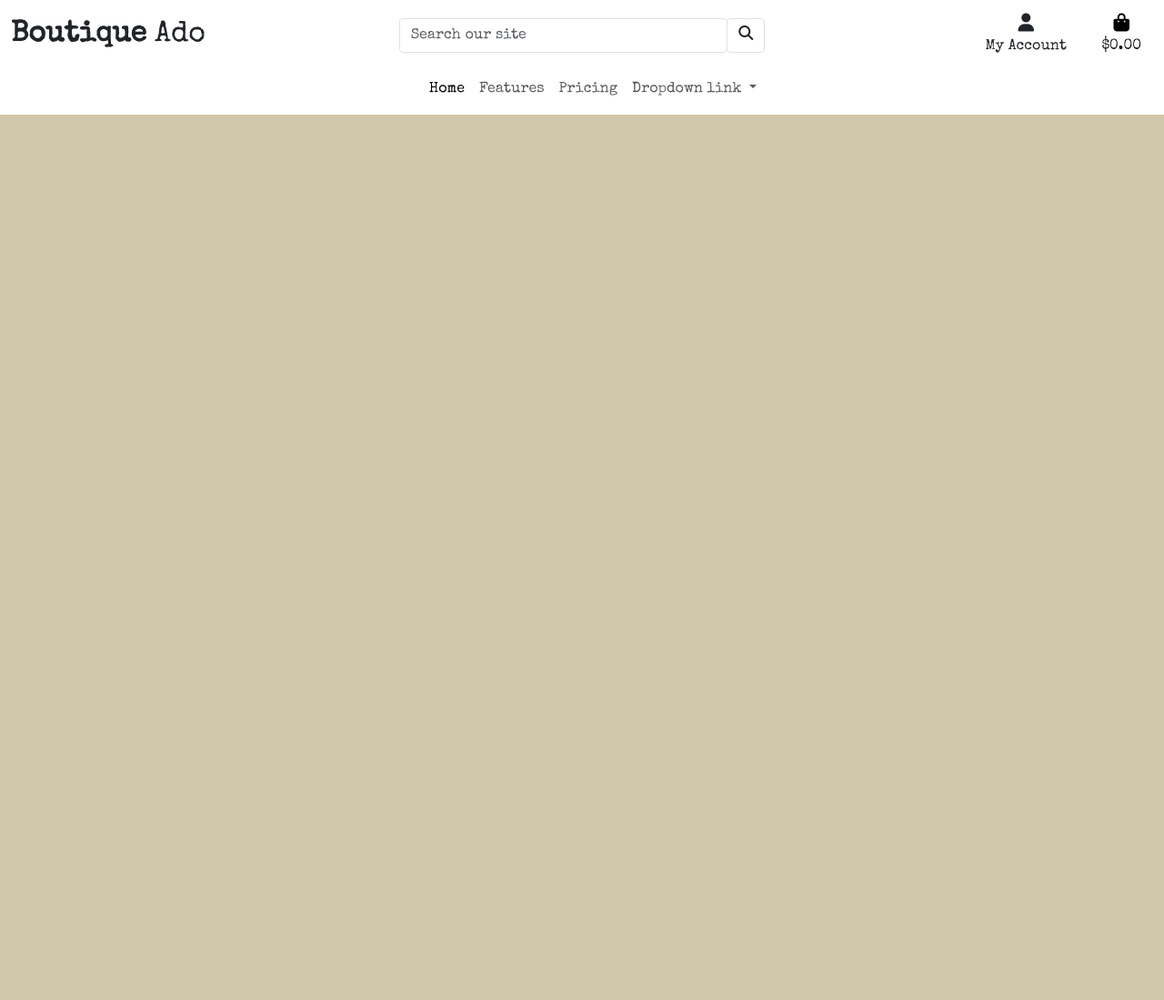
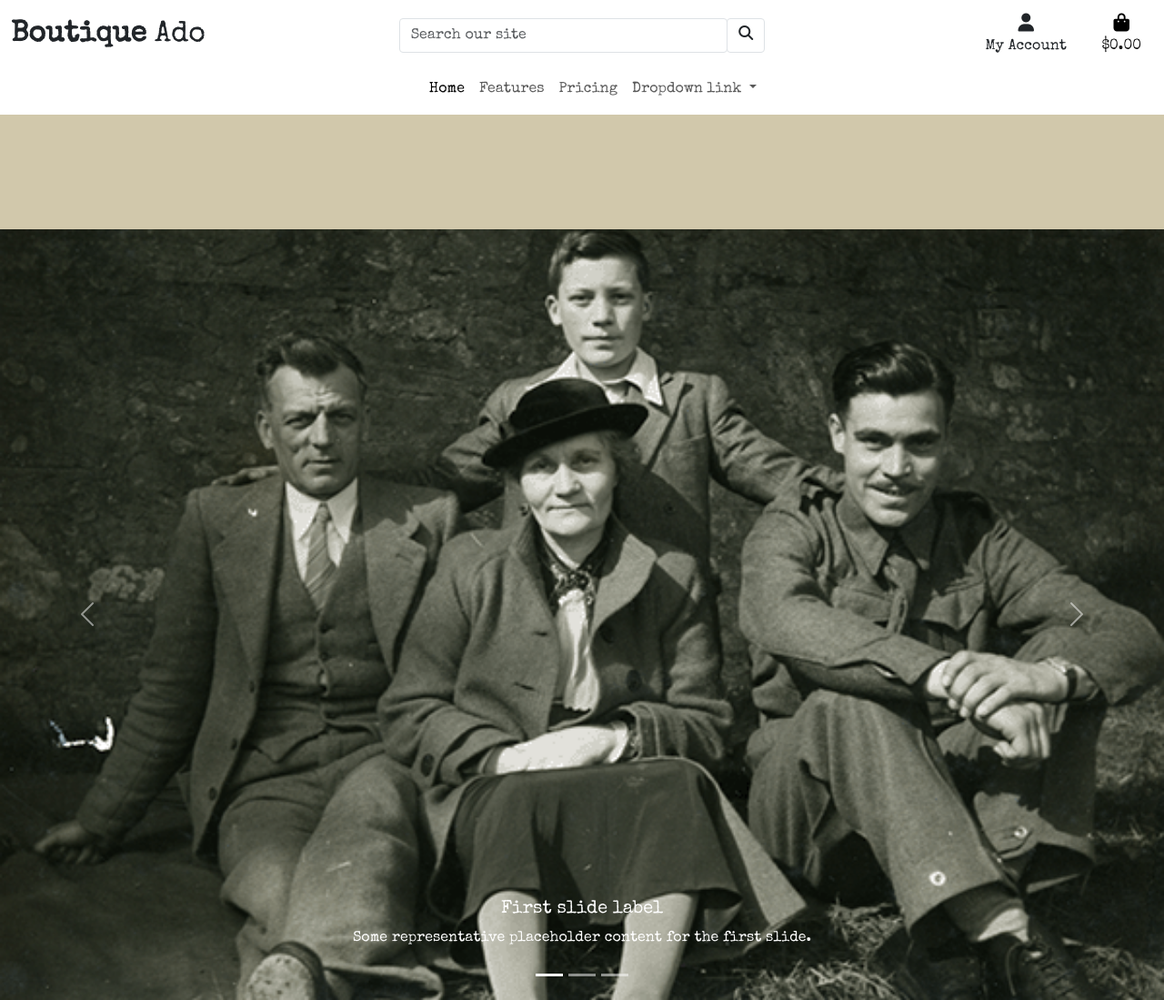
Before and after one commit to Bealby/jack_fairfield_2.0, a Django app: page / in a window 1280 px wide. Shown: the whole page at 91% size. Before the commit the page ends 126 px from the top, so only its background shows below. Run offline with Django 3.2, Linux system fonts and the light colour scheme; some libraries are stand-ins or nearby versions.

Commit message:
Styling of body height. Add carousel

```diff
--- a/home/templates/home/index.html
+++ b/home/templates/home/index.html
@@ -1,7 +1,56 @@
 {% extends "base.html" %}
 {% load static %}
 
+{% block page_header %}
+<div class="container header-container">
+    <div class="row">
+        <div class="col"></div>
+    </div>
+</div>
+{% endblock %}
+
 {% block content %}
 
+<div id="carouselExampleCaptions" class="carousel slide">
+    <div class="carousel-indicators">
+        <button type="button" data-bs-target="#carouselExampleCaptions" data-bs-slide-to="0" class="active"
+            aria-current="true" aria-label="Slide 1"></button>
+        <button type="button" data-bs-target="#carouselExampleCaptions" data-bs-slide-to="1"
+            aria-label="Slide 2"></button>
+        <button type="button" data-bs-target="#carouselExampleCaptions" data-bs-slide-to="2"
+            aria-label="Slide 3"></button>
+    </div>
+    <div class="carousel-inner">
+        <div class="carousel-item active">
+            <img src="{% static 'images/jack.png' %}" class="d-block w-100" alt="...">
+            <div class="carousel-caption d-none d-md-block">
+                <h5>First slide label</h5>
+                <p>Some representative placeholder content for the first slide.</p>
+            </div>
+        </div>
+        <div class="carousel-item">
+            <img src="{% static 'images/jack.png' %}" class="d-block w-100" alt="...">
+            <div class="carousel-caption d-none d-md-block">
+                <h5>Second slide label</h5>
+                <p>Some representative placeholder content for the second slide.</p>
+            </div>
+        </div>
+        <div class="carousel-item">
+            <img src="{% static 'images/jack.png' %}" class="d-block w-100" alt="...">
+            <div class="carousel-caption d-none d-md-block">
+                <h5>Third slide label</h5>
+                <p>Some representative placeholder content for the third slide.</p>
+            </div>
+        </div>
+    </div>
+    <button class="carousel-control-prev" type="button" data-bs-target="#carouselExampleCaptions" data-bs-slide="prev">
+        <span class="carousel-control-prev-icon" aria-hidden="true"></span>
+        <span class="visually-hidden">Previous</span>
+    </button>
+    <button class="carousel-control-next" type="button" data-bs-target="#carouselExampleCaptions" data-bs-slide="next">
+        <span class="carousel-control-next-icon" aria-hidden="true"></span>
+        <span class="visually-hidden">Next</span>
+    </button>
+</div>
 
 {% endblock %}
--- a/static/css/base.css
+++ b/static/css/base.css
@@ -7,7 +7,7 @@ html {
 body {
     background: rgb(209, 200, 171, 1);
     font-family: 'Special Elite', cursive;
-    height: calc(100vh - 4.625rem);
+    height: calc(100vh - 164px);
 }
 
 
@@ -55,3 +55,18 @@ body {
         font-size: 1em;
     }
 }
+
+/* fixed top navbar only on medium and up */
+@media (min-width: 992px) {
+    .fixed-top-desktop-only {
+        position: fixed;
+        top: 0;
+        right: 0;
+        left: 0;
+        z-index: 1030;
+    }
+
+    .header-container {
+        padding-top: 126px;
+    }
+}
--- a/templates/includes/header.html
+++ b/templates/includes/header.html
@@ -1,7 +1,7 @@
 {% load static %}
 
 <header class="container-fluid sticky-top">
-    <div id="topnav" class="row bg-white pt-lg-2 d-none d-lg-flex">
+    <div class="row bg-white pt-lg-2 d-none d-lg-flex">
         <div class="col-12 col-lg-4 my-auto py-1 py-lg-0 text-center">
             <a href="{% url 'home' %}" class="nav-link main-logo-link">
                 <h2 class="my-0"><strong>Boutique</strong> Ado</h2>
```
Also changed, not shown: static/images/jack.png (added).
